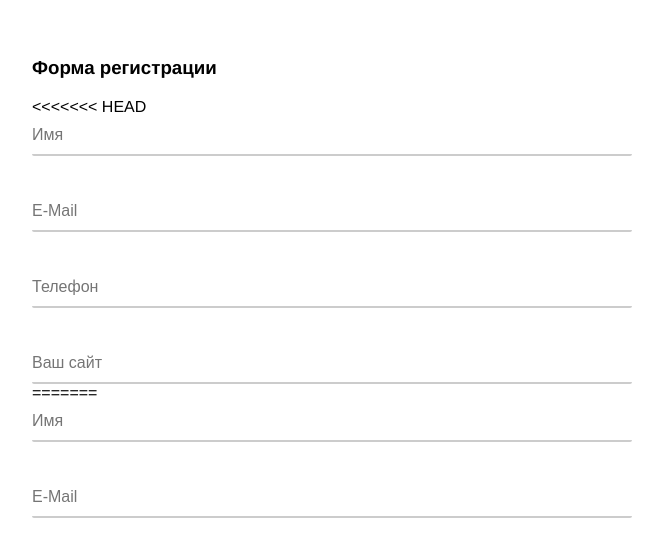
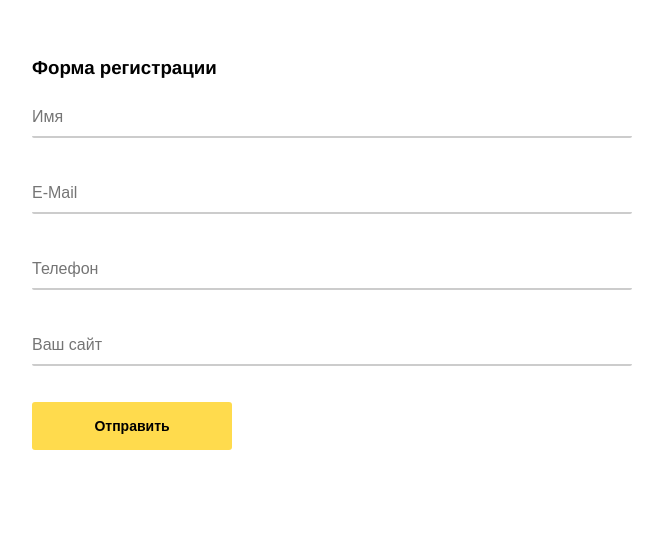
Before and after one commit to Throwzy/validation10sprintYandex, a plain HTML site: page index.html in a window 1280 px wide. Shown: the part 231-782 px from the top of the page, without its empty margins (308-971 px from the left). Drawn offline with Linux system fonts and the light colour scheme.

Commit message:
regex fixed

```diff
--- a/index.html
+++ b/index.html
@@ -20,20 +20,6 @@
                 <h3>Форма регистрации</h3>
                 <fieldset class="form__fieldset">
                     <div class="form__field">
-<<<<<<< HEAD
-                        <input class="form__input" type="text" name="name" pattern="[ЁА-Я][ёа-я]+-?([А-ЯЁ][ёа-я]+)?" placeholder="Имя" required />
-                    </div>
-                    <div class="form__field">
-                        <input class="form__input" type="text" name="email" pattern="\w+-?(\w+)?@\w+.[a-zA-Z]{2,6}.?(\w{2,})?" placeholder="E-Mail" required />
-                        <span class="form__error">e-mail в формате: students-yandex@yandex.ru</span>
-                    </div>
-                    <div class="form__field">
-                        <input class="form__input" type="text" name="tel" placeholder="Телефон" pattern="((8|\+7)[\- ]?)?(\(?\d{3}\)?[\- ]?)?[\d\- ]{7,10}" minlength="" maxlength="18"  required/>
-                        <span class="form__error">Недопустимый формат номера</span>
-                    </div>
-                    <div class="form__field">
-                        <input class="form__input" type="text" name="url" pattern="http[s]?:\/\/((\w([\w-]|\.(?!\.))*\.\w{2,3}(:\d{1,4})?(\/[\w]*)*)|(((\d|\d\d|1\d\d|2[0-4]\d|25[0-5])\.){3}(\d|\d\d|1\d\d|2[0-4]\d|25[0-5])(:\d{1,4})?(\/(?!\/)[\w-]*)*#?\/?))" placeholder="Ваш сайт" required/>
-=======
                         <input class="form__input" type="text" name="name" pattern="[ЁА-Я]{1}[ёа-я]+(-[А-ЯЁ]{1}[ёа-я]+)?" placeholder="Имя" required />
                     </div>
                     <div class="form__field">
@@ -46,7 +32,6 @@
                     </div>
                     <div class="form__field">
                         <input class="form__input" type="text" name="url" pattern="https?:\/\/(((www\.)?[aA-zZ\d]+((-[a-z\d]+)|(.[a-z\d]+))*\.[a-z]{2,4})|([1-8]{1,3}\.[1-8]{1,3}\.[1-8]{1,3}\.[1-8]{1,3}))(:[1-9]\d{1,4})?(\/[a-z\d]+)*(#|\/)?" placeholder="Ваш сайт" required/>
->>>>>>> develop
                         <span class="form__error">URL в формате: http://mysite.ru</span>
                     </div>
                     <button class="form__button" type="text">Отправить</button>
```
